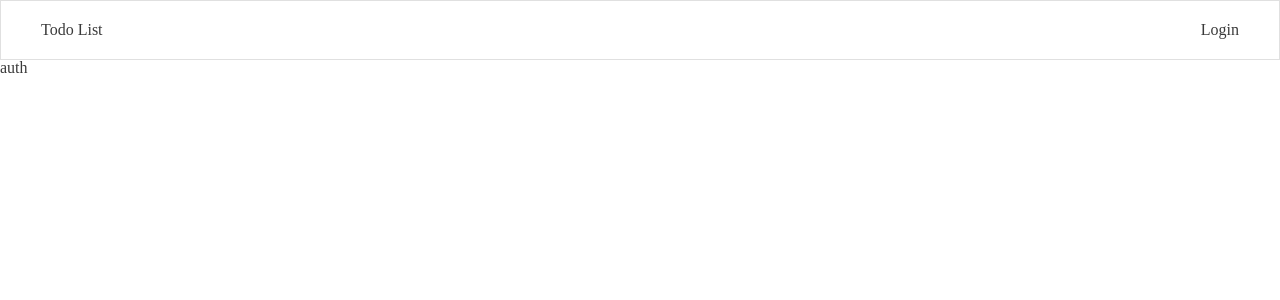
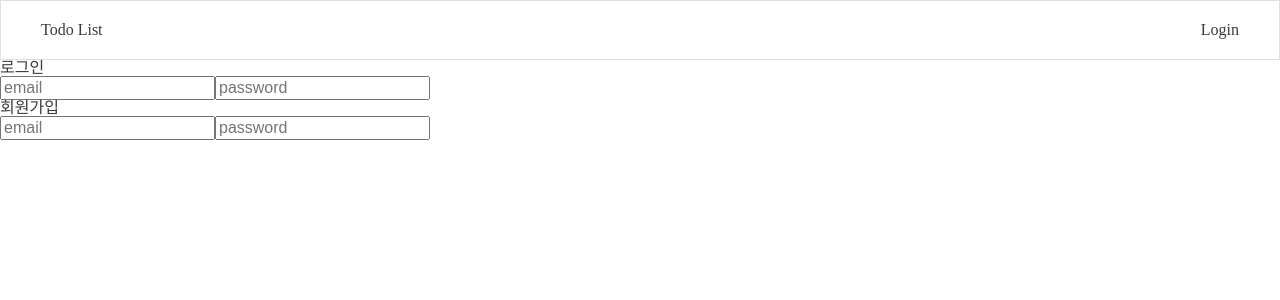
Before and after one commit to minyopi/Todo-List-App, a React (Create React App) app: page /auth in a window 1280 px wide. Shown: the top 300 px of the page. Built offline with nearby package versions, Linux system fonts and the light colour scheme.

Commit message:
feat(Auth): add Auth components

```diff
--- a/src/pages/Auth.tsx
+++ b/src/pages/Auth.tsx
@@ -1,5 +1,94 @@
+import { useEffect, useState } from 'react';
+import { isEmailValid } from '../utils/isEmailValid';
+import { isPasswordValid } from '../utils/isPasswordValid';
+
+interface authProps {
+  email: string;
+  password: string;
+}
+
 const Auth: React.FC = () => {
-  return <div>auth</div>;
+  const [loginValue, setLoginValue] = useState<authProps>({ email: '', password: '' });
+  const [signUpValue, setSignUpValue] = useState<authProps>({ email: '', password: '' });
+  const [isLoginValid, setIsLoginValid] = useState(false);
+  const [isSignUpValid, setIsSignUpValid] = useState(false);
+
+  console.log(isLoginValid, isSignUpValid);
+
+  useEffect(() => {
+    isEmailValid(loginValue.email) && isPasswordValid(loginValue.password)
+      ? setIsLoginValid(true)
+      : setIsLoginValid(false);
+
+    isEmailValid(signUpValue.email) && isPasswordValid(signUpValue.password)
+      ? setIsSignUpValid(true)
+      : setIsSignUpValid(false);
+  }, [loginValue, signUpValue]);
+
+  const renderLogin = () => {
+    return (
+      <form>
+        <h2>로그인</h2>
+        <input
+          type="text"
+          value={loginValue.email}
+          placeholder="email"
+          onChange={(e) => {
+            setLoginValue((prev) => {
+              return { ...prev, email: e.target.value };
+            });
+          }}
+        />
+        <input
+          type="password"
+          value={loginValue.password}
+          placeholder="password"
+          onChange={(e) => {
+            setLoginValue((prev) => {
+              return { ...prev, password: e.target.value };
+            });
+          }}
+        />
+        {isLoginValid ? <button>로그인</button> : null}
+      </form>
+    );
+  };
+
+  const renderSignUp = () => {
+    return (
+      <form>
+        <h2>회원가입</h2>
+        <input
+          type="text"
+          value={signUpValue.email}
+          placeholder="email"
+          onChange={(e) => {
+            setSignUpValue((prev) => {
+              return { ...prev, email: e.target.value };
+            });
+          }}
+        />
+        <input
+          type="password"
+          value={signUpValue.password}
+          placeholder="password"
+          onChange={(e) => {
+            setSignUpValue((prev) => {
+              return { ...prev, password: e.target.value };
+            });
+          }}
+        />
+        {isSignUpValid ? <button>회원 가입</button> : null}
+      </form>
+    );
+  };
+
+  return (
+    <div>
+      {renderLogin()}
+      {renderSignUp()}
+    </div>
+  );
 };
 
 export default Auth;
```
